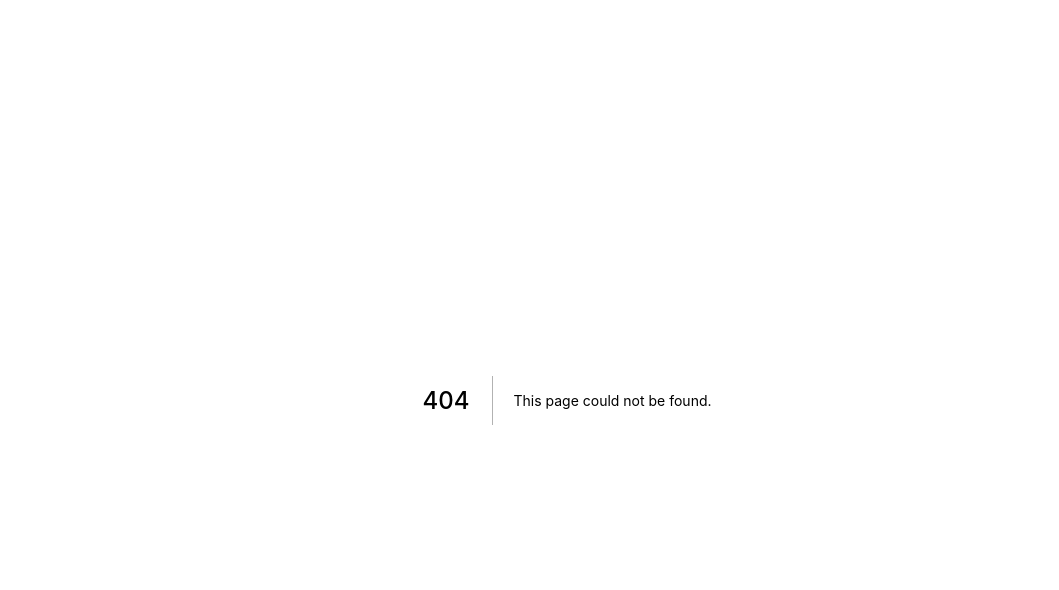
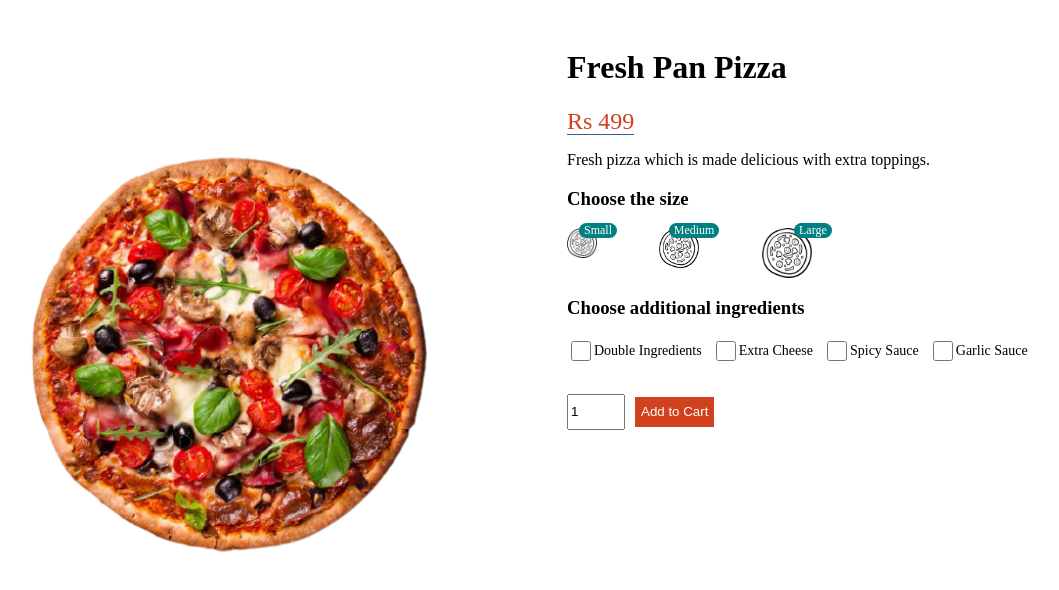
Before and after one commit to LalithaRamanaV/pizza-mania, a Next.js app: page /product/1 in a window 1280 px wide. Before the commit this address had no page. Shown: the top 590 px of the page, without its empty margins (73-1132 px from the left). Built offline with nearby package versions, Linux system fonts and the light colour scheme.

Commit message:
build: updated products

```diff
--- /dev/null
+++ b/pages/product/[id].jsx
@@ -0,0 +1,88 @@
+import styles from "../../styles/Product.module.css";
+import Image from "next/image"
+import { useState } from "react";
+
+const Product = () => {
+  const [size, setSize] = useState(0);
+  const pizza = {
+    id: 1,
+    img: "/img/pizza0.png",
+    price: [499,599,799],
+    name: "Fresh Pan Pizza",
+    desc: "Fresh pizza which is made delicious with extra toppings.",
+  };
+   return (
+    <div className={styles.container}>
+      <div className={styles.left}>
+        <div className={styles.imgContainer}>
+          <Image src={pizza.img} objectFit="contain" layout="fill" alt="" />
+        </div>
+      </div>
+      <div className={styles.right}>
+        <h1 className={styles.title}>{pizza.name}</h1>
+        <span className={styles.price}>Rs {pizza.price[size]}</span>
+        <p className={styles.desc}>{pizza.desc}</p>
+        <h3 className={styles.choose}>Choose the size</h3>
+        <div className={styles.sizes}>
+          <div className={styles.size} onClick={() => setSize(0)}>
+            <Image src="/img/size.png" layout="fill" alt="" />
+            <span className={styles.number}>Small</span>
+          </div>
+          <div className={styles.size} onClick={() => setSize(1)}>
+            <Image src="/img/size.png" layout="fill" alt="" />
+            <span className={styles.number}>Medium</span>
+          </div>
+          <div className={styles.size} onClick={() => setSize(2)}>
+            <Image src="/img/size.png" layout="fill" alt="" />
+            <span className={styles.number}>Large</span>
+          </div>
+        </div>
+        <h3 className={styles.choose}>Choose additional ingredients</h3>
+        <div className={styles.ingredients}>
+          <div className={styles.option}>
+            <input
+              type="checkbox"
+              id="double"
+              name="double"
+              className={styles.checkbox}
+            />
+            <label htmlFor="double">Double Ingredients</label>
+          </div>
+          <div className={styles.option}>
+            <input
+              className={styles.checkbox}
+              type="checkbox"
+              id="cheese"
+              name="cheese"
+            />
+            <label htmlFor="cheese">Extra Cheese</label>
+          </div>
+          <div className={styles.option}>
+            <input
+              className={styles.checkbox}
+              type="checkbox"
+              id="spicy"
+              name="spicy"
+            />
+            <label htmlFor="spicy">Spicy Sauce</label>
+          </div>
+          <div className={styles.option}>
+            <input
+              className={styles.checkbox}
+              type="checkbox"
+              id="garlic"
+              name="garlic"
+            />
+            <label htmlFor="garlic">Garlic Sauce</label>
+          </div>
+        </div>
+        <div className={styles.add}>
+            <input type="number" defaultValue={1} className={styles.quantity}/>
+            <button className={styles.button}>Add to Cart</button>
+        </div>
+      </div>
+    </div>
+  );
+};
+
+export default Product;
--- /dev/null
+++ b/styles/Product.module.css
@@ -0,0 +1,140 @@
+.container {
+    height: calc(100vh - 100px);
+    display: flex;
+  }
+
+  .left {
+    flex: 1;
+    height: 100%;
+    display: flex;
+    align-items: center;
+    justify-content: center;
+  }
+
+  .right {
+    flex: 1;
+    padding: 20px;
+  }
+
+  .imgContainer {
+    width: 80%;
+    height: 80%;
+    position: relative;
+  }
+
+  .price {
+    color: #d1411e;
+    font-size: 24px;
+    font-weight: 400;
+    border-bottom: 1px solid #3b5998;
+  }
+
+  .sizes {
+    width: 40%;
+    display: flex;
+    justify-content: space-between;
+  }
+
+  .size {
+    width: 30px;
+    height: 30px;
+    position: relative;
+    cursor: pointer;
+  }
+
+  .size:nth-child(2) {
+    width: 40px;
+    height: 40px;
+  }
+
+  .size:last-child {
+    width: 50px;
+    height: 50px;
+  }
+
+  .number {
+    position: absolute;
+    top: -5px;
+    right: -20px;
+    background-color: teal;
+    color: white;
+    font-size: 12px;
+    padding: 0 5px;
+    border-radius: 10px;
+  }
+
+  .ingredients {
+    display: flex;
+    margin-bottom: 30px;
+  }
+
+  .option {
+    display: flex;
+    align-items: center;
+    margin-right: 10px;
+    font-size: 14px;
+    font-weight: 500;
+  }
+
+  .checkbox {
+    width: 20px;
+    height: 20px;
+  }
+
+  .quantity {
+    width: 50px;
+    height: 30px;
+  }
+
+  .button {
+    height: 30px;
+    margin-left: 10px;
+    background-color:#d1411e;
+    color: white;
+    border: none;
+    font-weight: 500;
+    cursor: pointer;
+  }
+
+  @media screen and (max-width: 480px) {
+    .container {
+      height: auto;
+      text-align: center;
+      flex-direction: column;
+      margin-top: 20px;
+    }
+
+    .imgContainer {
+      width: 70vw;
+      height: 70vw;
+    }
+
+    .title {
+      margin: 5px;
+    }
+
+    .sizes {
+      width: 100%;
+      padding: 0px 20px;
+    }
+
+    .ingredients {
+      flex-direction: column;
+    }
+
+    .option {
+      margin: 10px;
+      font-size: 18px;
+    }
+
+    .checkbox {
+      width: 25px;
+      height: 25px;
+    }
+
+    .quantity,
+    .button {
+      height: 50px;
+      padding: 10px 20px;
+    }
+  }
```
